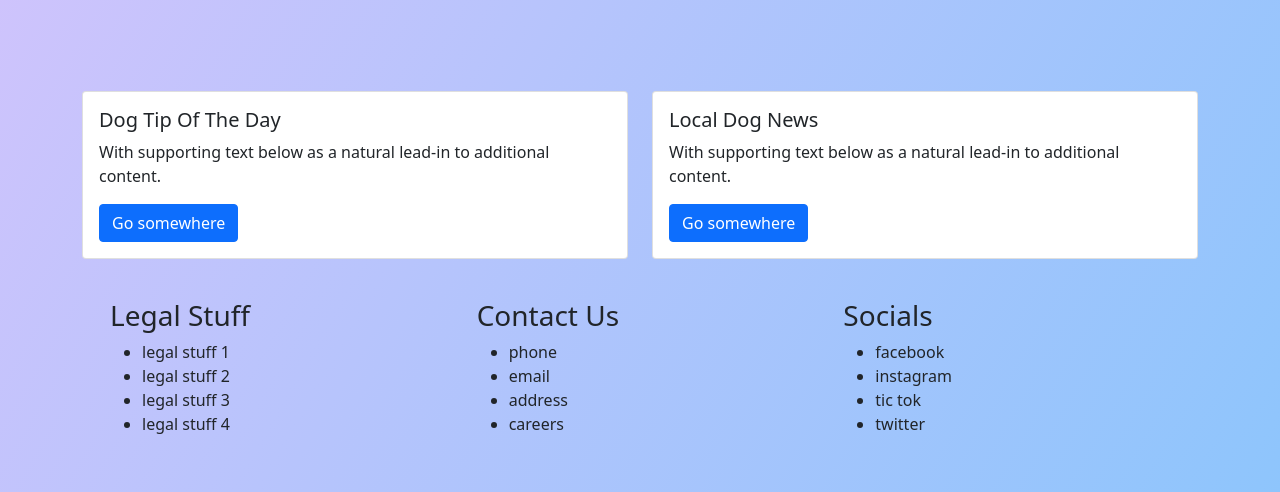
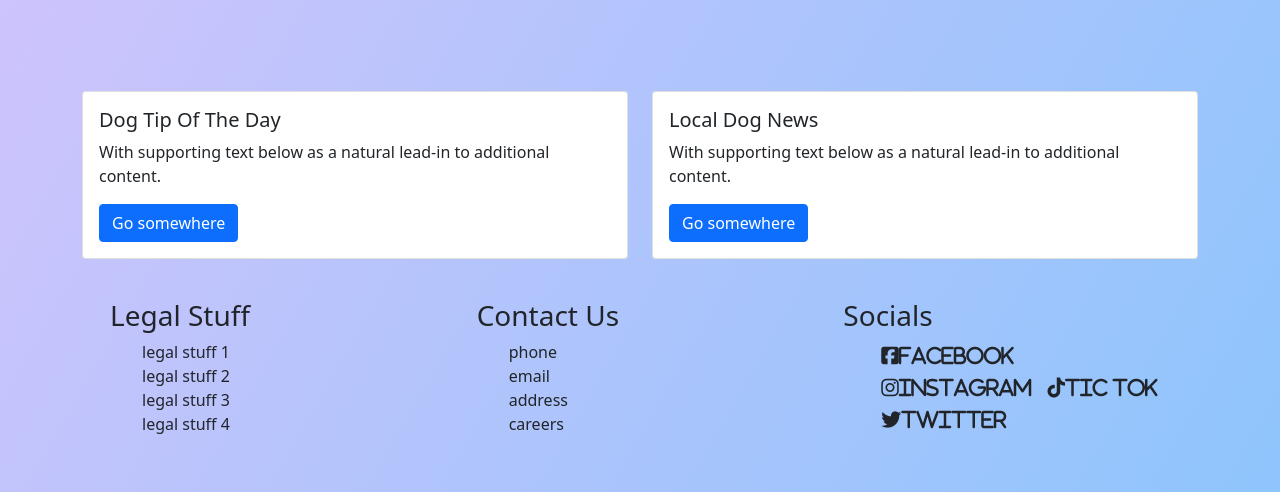
Before and after one commit to tiarafeaster/zukis-place, a plain HTML site: page index.html in a window 1280 px wide. Shown: the part 760-1252 px from the top of the page. Drawn offline with nearby package versions, Linux system fonts and the light colour scheme.

Commit message:
added icons to home page

```diff
--- a/index.html
+++ b/index.html
@@ -14,6 +14,10 @@
     />
 
     <link rel="stylesheet" href="styles.css" />
+    <script
+      src="https://kit.fontawesome.com/541ad9a9ce.js"
+      crossorigin="anonymous"
+    ></script>
   </head>
   <body>
     <div class="container">
@@ -154,10 +158,10 @@
           <div class="col">
             <h3>Socials</h3>
             <ul>
-              <li>facebook</li>
-              <li>instagram</li>
-              <li>tic tok</li>
-              <li>twitter</li>
+              <li <i class="fab fa-facebook-square">facebook</li>
+              <li <i class="fab fa-instagram">instagram</li>
+              <li <i class="fab fa-tiktok">tic tok</li>
+              <li <i class="fab fa-twitter">twitter</li>
             </ul>
           </div>
         </div>
--- a/styles.css
+++ b/styles.css
@@ -70,6 +70,17 @@ footer {
   margin: 20px;
 }
 
+ul {
+  list-style: none;
+}
+
+.fab {
+  font-size: 20px;
+  display: flex;
+  padding: 3px;
+  margin: 3px;
+}
+
 /* SMALL SCREENS*/
 
 @media (max-width: 420px) {
```
